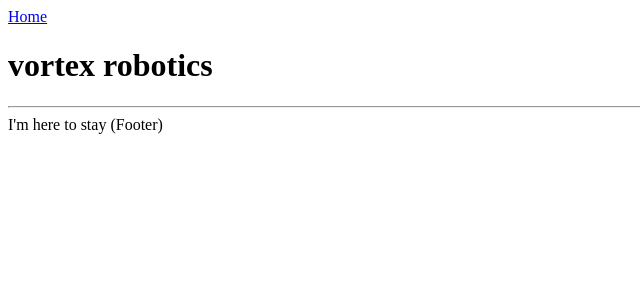
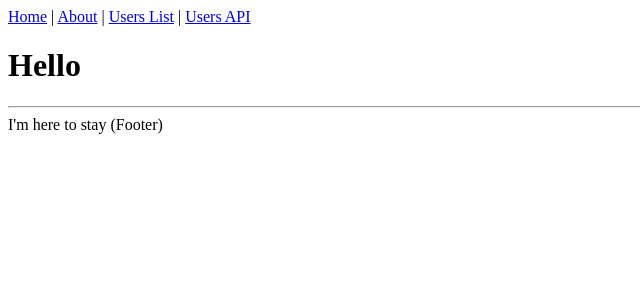
Before and after one commit to akothari7/vortex-robotics, a Next.js app: page / in a window 1280 px wide. Shown: the top 300 px of the page, without its empty margins (0-640 px from the left). Built offline with nearby package versions, Linux system fonts and the light colour scheme.

Commit message:
chore(App): refactor folder structure

```diff
--- a/pages/index.tsx
+++ b/pages/index.tsx
@@ -1,8 +1,8 @@
-import Layout from "../components/Layout";
+import Layout from "../ui/general/Layout";
 
 const IndexPage = () => (
   <Layout title="Vortex Robotics | Home">
-    <h1>vortex robotics</h1>
+    <h1>Hello</h1>
   </Layout>
 );
 
--- a/components/Layout.tsx
+++ b/ui/general/Layout.tsx
@@ -19,6 +19,15 @@ const Layout = ({ children, title = "This is the default title" }: Props) => (
         <Link href="/">
           <a>Home</a>
         </Link>{" "}
+        |{" "}
+        <Link href="/about">
+          <a>About</a>
+        </Link>{" "}
+        |{" "}
+        <Link href="/users">
+          <a>Users List</a>
+        </Link>{" "}
+        | <a href="/api/users">Users API</a>
       </nav>
     </header>
     {children}
```
